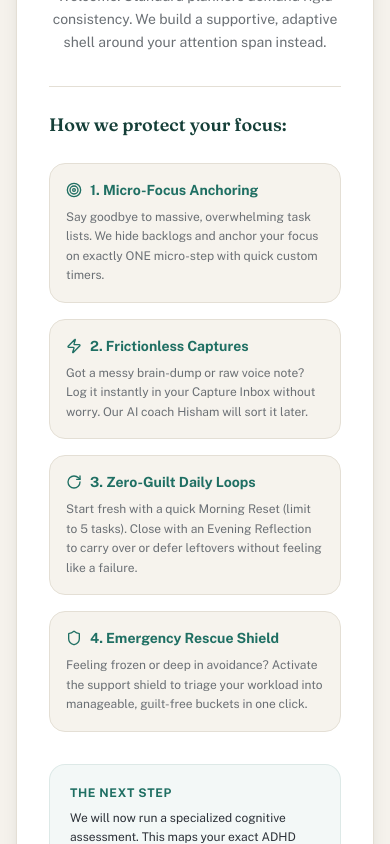
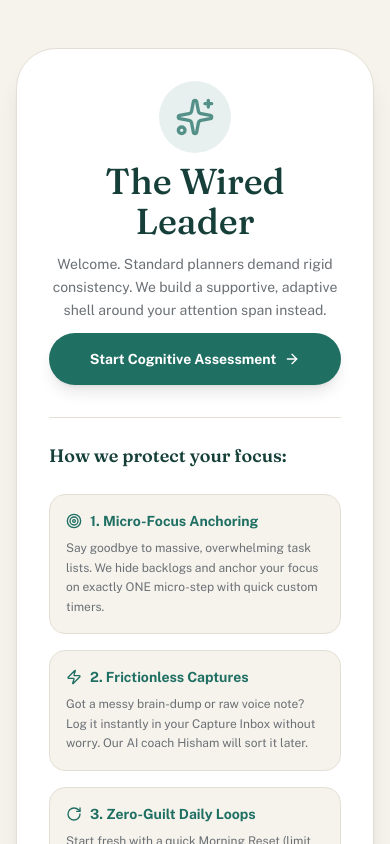
Before and after one commit to madnessgate44-debug/ADHD-, a React (Vite) app: page / in a window 390 px wide. Built offline with nearby package versions, Linux system fonts and the light colour scheme.

Commit message:
fix(onboarding): scrollable overlay on mobile, CTA above fold, qualify quiz claim
Updated onboarding overlay to improve user experience and clarity.

```diff
--- a/src/App.tsx
+++ b/src/App.tsx
@@ -3121,7 +3121,8 @@ export default function App() {
           ONBOARDING OVERLAY
           ============================================================ */}
       {showOnboarding && (
-        <div className="fixed inset-0 bg-[#F6F3ED] z-50 overflow-y-auto flex items-center justify-center p-4">
+        <div className="fixed inset-0 bg-[#F6F3ED] z-50 overflow-y-auto">
+          <div className="min-h-full flex items-center justify-center p-4">
           <div className="max-w-2xl w-full bg-white border border-[#E4DFD5] p-8 md:p-12 rounded-[40px] shadow-xl my-8">
             {onboardingStep === 'welcome' ? (
               <div className="space-y-8 animate-fadeIn">
@@ -3133,6 +3134,13 @@ export default function App() {
                   <p className="text-[#6B7075] max-w-md mx-auto text-sm leading-relaxed">
                     Welcome. Standard planners demand rigid consistency. We build a supportive, adaptive shell around your attention span instead.
                   </p>
+                  <button
+                    onClick={() => setOnboardingStep('quiz')}
+                    className="w-full max-w-md mx-auto bg-[#1F6F63] hover:bg-[#153F38] text-white py-4 rounded-full font-bold shadow-lg flex items-center justify-center gap-2 group transition-all text-sm"
+                  >
+                    Start Cognitive Assessment
+                    <ArrowRight className="w-4 h-4 group-hover:translate-x-1 transition-transform" />
+                  </button>
                 </div>
 
                 <div className="border-t border-[#E4DFD5] pt-6 space-y-6">
@@ -3184,7 +3192,7 @@ export default function App() {
                 <div className="bg-[#1F6F63]/5 p-5 rounded-2xl border border-[#1F6F63]/10 space-y-2">
                   <h4 className="text-xs uppercase tracking-wider font-bold text-[#1F6F63]">The Next Step</h4>
                   <p className="text-xs text-[#2c3138] leading-relaxed">
-                    We will now run a specialized cognitive assessment. This maps your exact ADHD executive functions (whether you struggle with **Initiation Overwhelm**, **Time Blindness**, or **Routine Instability**) and tunes Hisham's coaching pace.
+                    Next, a short 5-question quiz about your daily friction patterns (starting tasks, time awareness, or keeping routines). It tunes Hisham's coaching pace to you. It is not a medical assessment or diagnosis.
                   </p>
                 </div>
 
@@ -3433,6 +3441,7 @@ export default function App() {
               </div>
             )}
           </div>
+          </div>
         </div>
       )}
 
```
